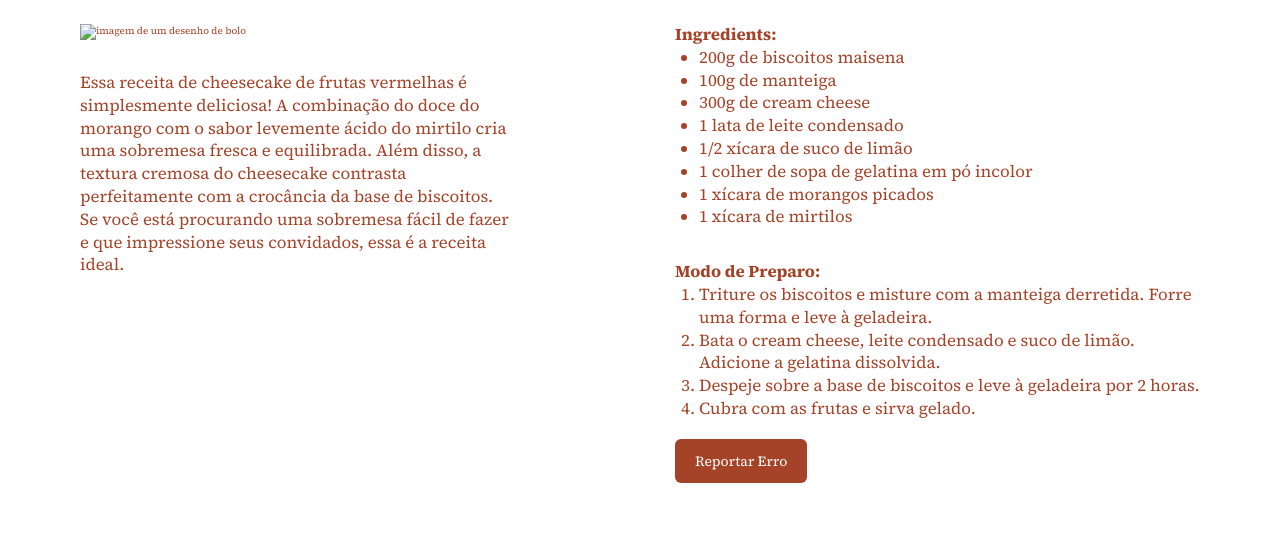
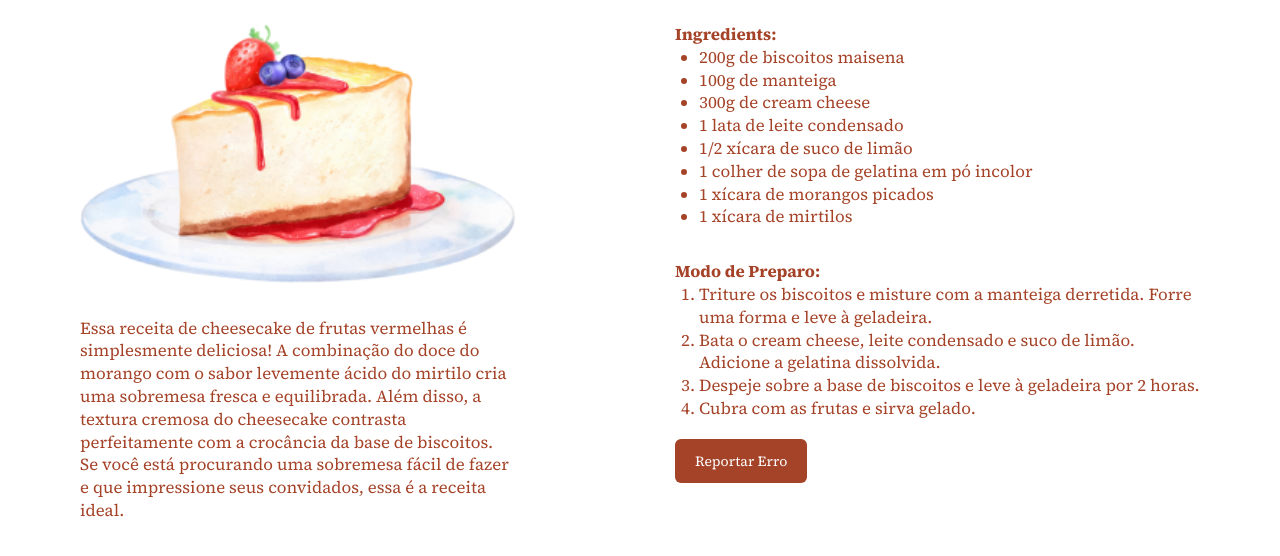
Before and after one commit to RamirisonOliveira/cheesecake, a plain HTML site: page index.html in a window 1280 px wide. Shown: the part 134-690 px from the top of the page. Drawn offline with Linux system fonts and the light colour scheme; the site is published under a folder, as on GitHub Pages, so addresses that start at the root find nothing.

Commit message:
add readme.md

```diff
--- a/index.html
+++ b/index.html
@@ -15,7 +15,7 @@
   <main>
     <div class="recipe">
       <h1>Cheesecake de Frutas</h1>
-      <img src="/images/image.png" alt="imagem de um desenho de bolo">
+      <img src="images/image.png" alt="imagem de um desenho de bolo">
       <p>Essa receita de cheesecake de frutas vermelhas é simplesmente deliciosa! A combinação do doce do morango com o sabor levemente ácido do mirtilo cria uma sobremesa fresca e equilibrada. Além disso, a textura cremosa do cheesecake contrasta perfeitamente com a crocância da base de biscoitos. Se você está procurando uma sobremesa fácil de fazer e que impressione seus convidados, essa é a receita ideal.
       </p>
 
```
